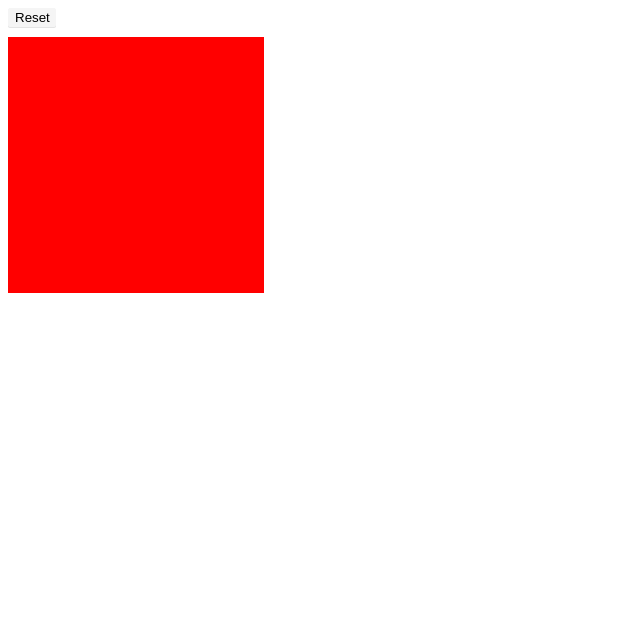
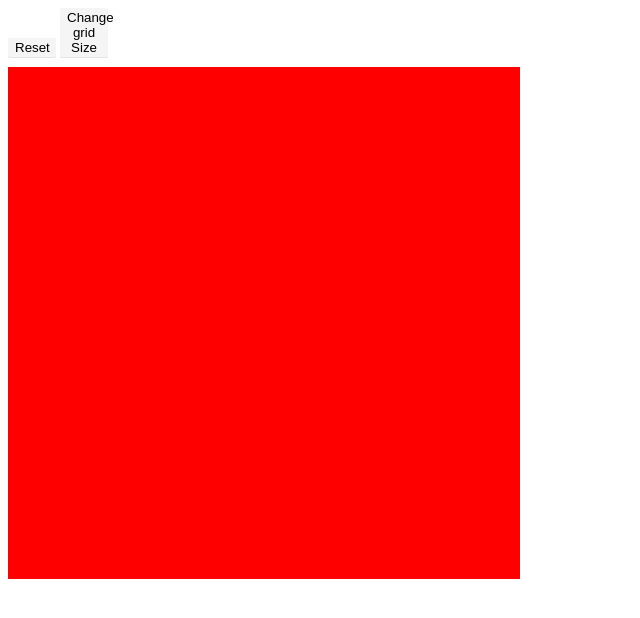
Before and after one commit to sharkbite1414/sketch, a plain HTML site: page index.html in a window 1280 px wide. Shown: the whole page, without its empty margins (0-640 px from the left). Drawn offline with Linux system fonts and the light colour scheme.

Commit message:
Added prompt to change grid size and refactored script.js

```diff
--- a/css/style.css
+++ b/css/style.css
@@ -1,10 +1,10 @@
 #area {
-  width: 256px;
-  height: auto;
+  width: 512px;
+  height: 512px;
 }
 .box {
-  width: 64px;
-  height: 64px;
+  width: 2rem;
+  height: 2rem;
   background-color: red;
   float: left;
 }
--- a/index.html
+++ b/index.html
@@ -9,7 +9,8 @@
   <body>
     <div class="btn-controls">
     <form class="controls">
-      <button id="reset" type="submit">Reset</button>
+      <button id="reset" type="reset">Reset</button>
+      <button id="size" type="button">Change grid Size</button>
     </form>
     </div>
     <div class="container" id="area">
--- a/js/script.js
+++ b/js/script.js
@@ -1,11 +1,38 @@
 $(document).ready(function(){
-  for (i=0; i<16; i++) {
-    $("#area").append("<div class='box'></div>");
-  };
+  // initilise grid
+  var gridSize=16;
+  makeGrid(gridSize);
+
+  // hover effect
   $(".box").hover(function(){
     $(this).addClass("selected");
   });
+
+  // reset grid color
   $("#reset").click(function(){
-    $(".box").removeClass("selected");
+    resetCol();
+  });
+
+  // Change grid size button
+  $("#size").click(function(){
+    gridSize = Number(prompt("Enter grid size","16"));
+    makeGrid(gridSize)
   });
 });
+
+// Functions
+// Set grid size
+function makeGrid(gridSize) {
+  resetCol();
+  for (i=0; i<gridSize; i++) {
+    $("#area").append("<div class='row" + i +"''></div>")
+    for (j=0; j<gridSize; j++) {
+      $(".row" +i).append("<div class='box'></div>");
+    };
+  };
+};
+
+// Reset grid color
+function resetCol() {
+  $(".selected").removeClass("selected");
+}
```
